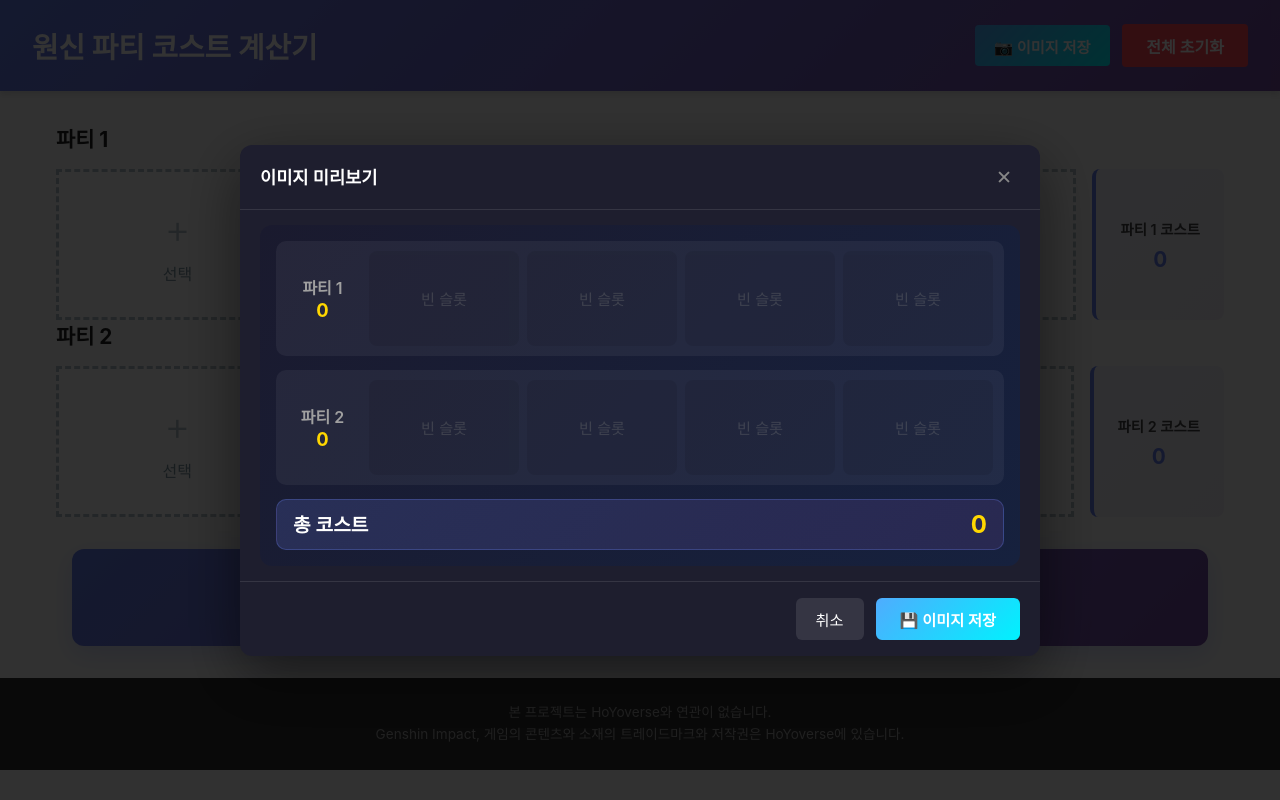
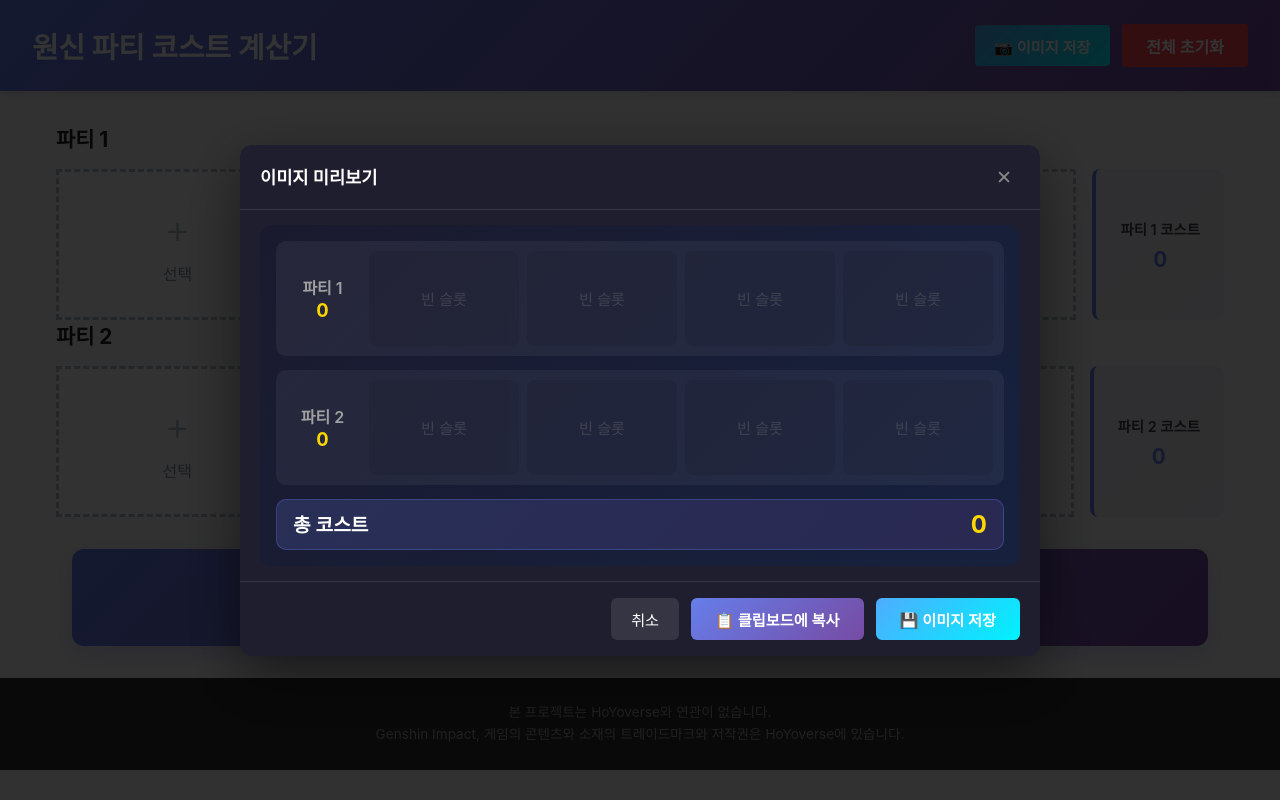
Before and after one commit to nemodouble/GenshinPartyCostCalculator, a React (Vite) app: page / in a window 1280 px wide. Both pictures are taken after a click on the button "📷 이미지 저장". Built offline with nearby package versions, Linux system fonts and the light colour scheme.

Commit message:
feat: add clipboard copy functionality to capture modal

```diff
--- a/src/components/CaptureDownload.tsx
+++ b/src/components/CaptureDownload.tsx
@@ -188,6 +188,45 @@
     }
   };
 
+  // 클립보드에 복사
+  const handleCopyToClipboard = async () => {
+    if (!captureRef.current) return;
+
+    setIsGenerating(true);
+
+    // DOM이 렌더링될 때까지 대기
+    await new Promise(resolve => setTimeout(resolve, 100));
+
+    try {
+      const canvas = await html2canvas(captureRef.current, {
+        backgroundColor: '#1a1a2e',
+        scale: 2,
+        useCORS: true,
+        allowTaint: true,
+        logging: false,
+      });
+
+      canvas.toBlob(async (blob) => {
+        if (blob) {
+          try {
+            await navigator.clipboard.write([
+              new ClipboardItem({ 'image/png': blob })
+            ]);
+            alert('클립보드에 복사되었습니다!');
+          } catch (clipboardError) {
+            console.error('클립보드 복사 실패:', clipboardError);
+            alert('클립보드 복사에 실패했습니다. 브라우저 권한을 확인해주세요.');
+          }
+        }
+        setIsGenerating(false);
+      }, 'image/png');
+    } catch (error) {
+      console.error('캡처 실패:', error);
+      alert('이미지 생성에 실패했습니다.');
+      setIsGenerating(false);
+    }
+  };
+
   // 모달 배경 클릭시 닫기
   const handleOverlayClick = (e: React.MouseEvent) => {
     if (e.target === e.currentTarget) {
@@ -325,6 +364,13 @@
                 취소
               </button>
               <button
+                className="capture-modal-copy"
+                onClick={handleCopyToClipboard}
+                disabled={isGenerating}
+              >
+                {isGenerating ? '복사 중...' : '📋 클립보드에 복사'}
+              </button>
+              <button
                 className="capture-modal-save"
                 onClick={handleSaveImage}
                 disabled={isGenerating}
--- a/src/styles/CaptureDownload.css
+++ b/src/styles/CaptureDownload.css
@@ -128,6 +128,29 @@
 
 .capture-modal-cancel:hover {
   background: rgba(255, 255, 255, 0.2);
+}
+
+.capture-modal-copy {
+  padding: 10px 24px;
+  background: linear-gradient(135deg, #667eea 0%, #764ba2 100%);
+  color: white;
+  border: none;
+  border-radius: 6px;
+  font-size: 0.95rem;
+  font-weight: 600;
+  cursor: pointer;
+  transition: all 0.2s;
+}
+
+.capture-modal-copy:hover {
+  transform: translateY(-1px);
+  box-shadow: 0 4px 12px rgba(102, 126, 234, 0.4);
+}
+
+.capture-modal-copy:disabled {
+  opacity: 0.7;
+  cursor: not-allowed;
+  transform: none;
 }
 
 .capture-modal-save {
```
